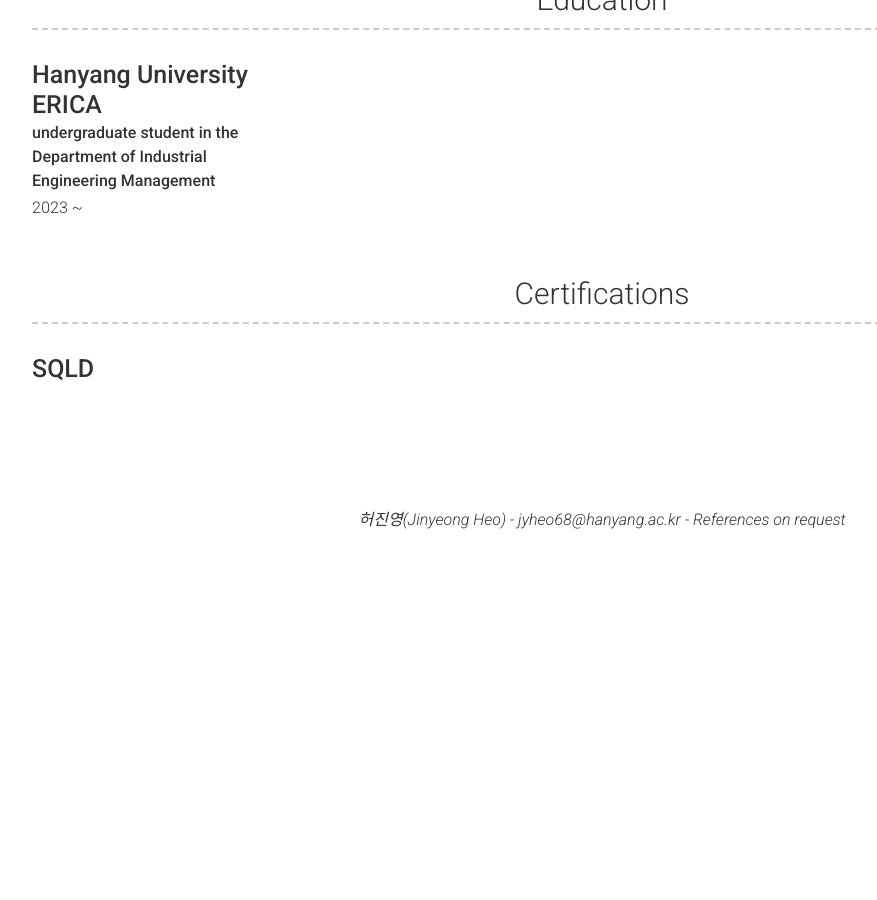
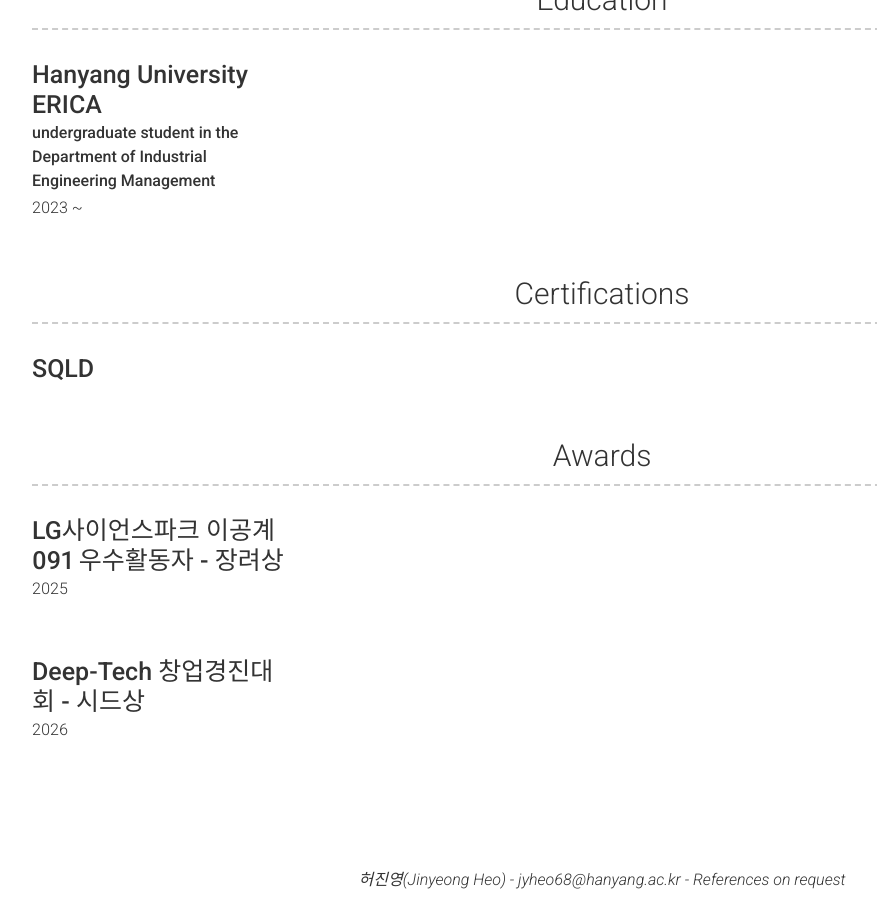
Before and after one commit to jyheo04/jyheo04.github.io, a Jekyll site: the page built from index.md, in a window 1280 px wide and 900 px high, scrolled down 2327 px. Shown: the whole window, without its empty margins (38-915 px from the left). Built offline with Jekyll 4.4.1, drawn with Linux system fonts in a browser that asks for light colours; nearby versions of some CDN libraries; before the commit the page ends 2867 px from its top, so only the background shows below that.

Commit message:
Add Awards section

```diff
--- a/_config.yml
+++ b/_config.yml
@@ -147,6 +147,15 @@ content:
     content:
       - layout: left
         title: SQLD
+  - title: Awards
+    layout: list
+    content:
+      - layout: left
+        title: LG사이언스파크 이공계091 우수활동자 - 장려상
+        caption: 2025
+      - layout: left
+        title: Deep-Tech 창업경진대회 - 시드상
+        caption: 2026
 
   # - title: A Little More About Me
   #   layout: text
```
